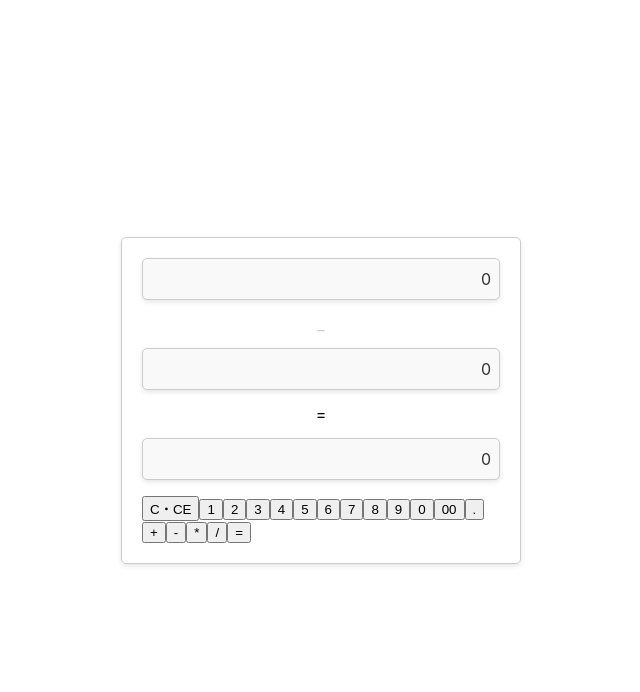
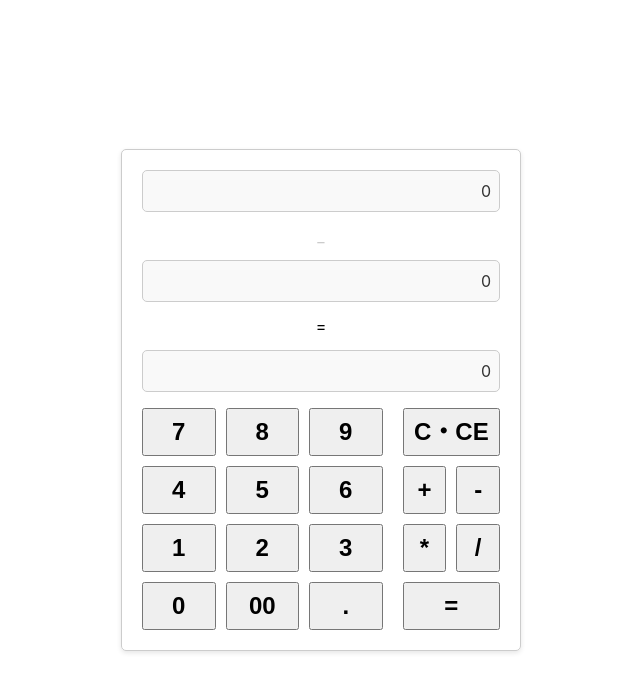
Before and after one commit to yamamotoryuuta/test-calculator, a React (Create React App) app: page / in a window 1280 px wide. Shown: the top 692 px of the page, without its empty margins (319-959 px from the left). Built offline with nearby package versions, Linux system fonts and the light colour scheme.

Commit message:
スタイル追加

```diff
--- a/src/component/Buttons.tsx
+++ b/src/component/Buttons.tsx
@@ -1,6 +1,6 @@
-import styled from "styled-components";
 import { useState } from "react";
 import { Calcs, Operator } from "./index";
+import '../styles/Buttons.css';
 
 type PrevBtn = "" | "=" | "opt";
 
@@ -61,7 +61,7 @@ function Buttons({
   }
 
   /**
-   * 数字ボタンの処理：数字をセットする（整数）
+   * 数字ボタンの処理：数字をセットする
    * @param num 数字
    * @param rate 割る数
    */
@@ -84,18 +84,21 @@ function Buttons({
   };
 
   return (
-    <div>
-      {/* リセットボタン */}
-      <button onClick={resetHandler}> C・CE </button>
-
+    <div className="buttons-block">
+      <div className="buttons-block__row is__number">
         {/* 数字ボタン */}
-      {["1", "2", "3", "4", "5", "6", "7", "8", "9", "0", "00", "."].map((num) => {
+        {["7", "8", "9", "4", "5", "6", "1", "2", "3", "0", "00", "."].map((num) => {
           return (
             <button key={num} onClick={ numBtnHandler.bind(null, num)}>
               {num}
             </button>
           );
         })}
+      </div>
+
+      <div className="buttons-block__row is__op">
+        {/* リセットボタン */}
+        <button className="reset" onClick={resetHandler}>C・CE</button>
 
         {/* 演算子ボタン */}
         {["+", "-", "*", "/"].map((op) => {
@@ -107,7 +110,8 @@ function Buttons({
         })}
 
         {/* =ボタン */}
-      <button onClick={calcHandler}> = </button>
+        <button className="answer" onClick={calcHandler}> = </button>
+      </div>
     </div>
   );
 }
--- /dev/null
+++ b/src/styles/Buttons.css
@@ -0,0 +1,45 @@
+.buttons-block {
+  display: flex;
+  justify-content: space-between;
+}
+
+.buttons-block button {
+  cursor: pointer;
+}
+
+.buttons-block__row {
+  display: flex;
+  flex-wrap: wrap;
+  margin-right: -10px;
+  margin-bottom: -10px;
+}
+
+.buttons-block__row button {
+  margin-right: 10px;
+  margin-bottom: 10px;
+  font-size: 24px;
+  font-weight: bold;
+  line-height: 1;
+  padding: 10px 0;
+}
+
+.buttons-block__row.is__number {
+  width: 70%;
+}
+
+.buttons-block__row.is__number button {
+  width: calc((100% - 30px) / 3);
+}
+
+.buttons-block__row.is__op {
+  width: 30%;
+}
+
+.buttons-block__row.is__op button {
+  width: calc((100% - 20px) / 2);
+}
+
+.buttons-block__row.is__op button.reset,
+.buttons-block__row.is__op button.answer {
+  width: 100%;
+}
--- a/src/styles/Display.css
+++ b/src/styles/Display.css
@@ -11,7 +11,7 @@
   padding: 8px;
   border: 1px solid #ccc;
   border-radius: 5px;
-  box-shadow: 0 2px 5px rgba(0, 0, 0, 0.1);
+  /* box-shadow: 0 2px 5px rgba(0, 0, 0, 0.1); */
   background-color: #f9f9f9;
   text-align: right;
   color: #333;
```
Lines whose indentation alone changed are shown as unchanged.
